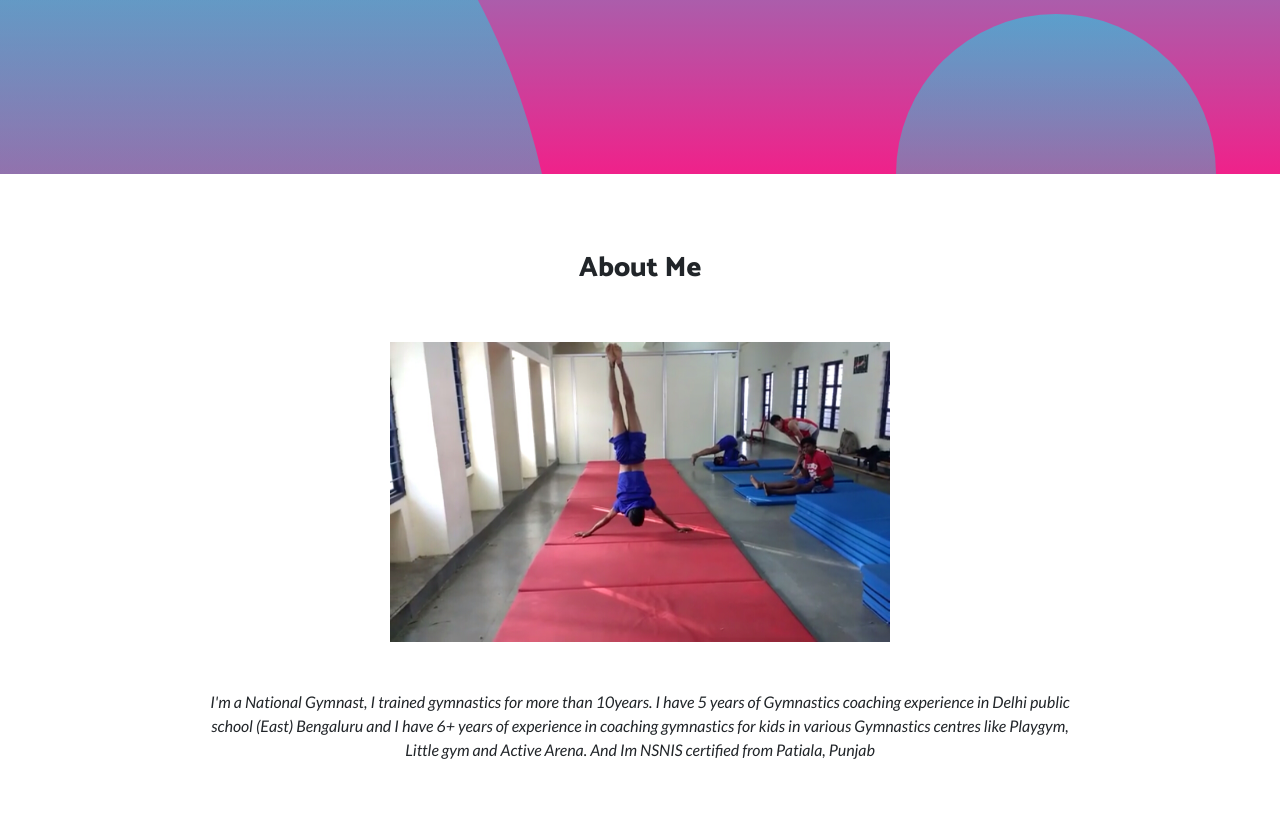
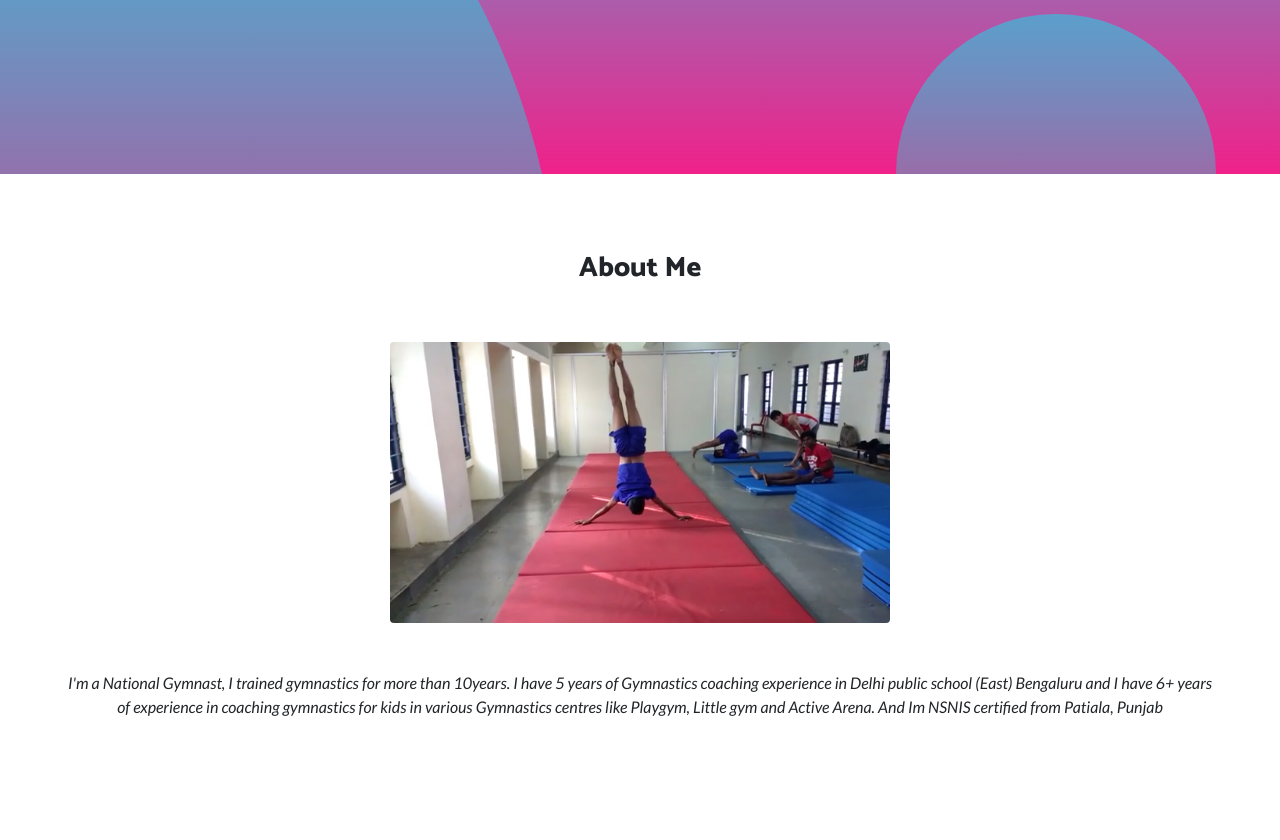
Before and after one commit to j-thepac/Manju_Gymnastics, a website: page learn_more.html in a window 1280 px wide. Shown: the part 436-1276 px from the top of the page. Drawn offline with Linux system fonts and the light colour scheme.

Commit message:
fixed rendering issue

```diff
--- a/learn_more.html
+++ b/learn_more.html
@@ -86,10 +86,9 @@
 
 
     <section>
-        <div class="container-fluid bg-1 text-center mx-auto" style="width: 1000px;">
+        <div class="container-fluid bg-1 text-center mx-auto">
             <h3 class="margin p-5">About Me</h3>
-            <img src="img/manju.jpg" class="img-responsive img-circle margin" style="display:inline" alt="Manjunath SS" width="500" height="300">
-
+            <img class="img-fluid rounded width:50px height:50px" src="img/manju.jpg" alt="" width="500" height="600">
             <p class="text-center font-italic p-5">
                 I'm a National Gymnast, I trained gymnastics for more than 10years. I have 5 years of Gymnastics coaching experience in Delhi public school (East) Bengaluru and I have 6+ years of experience in coaching gymnastics for kids in various Gymnastics centres
                 like Playgym, Little gym and Active Arena. And Im NSNIS certified from Patiala, Punjab
```
Also changed, not shown: index.html (+1 -1 lines).
